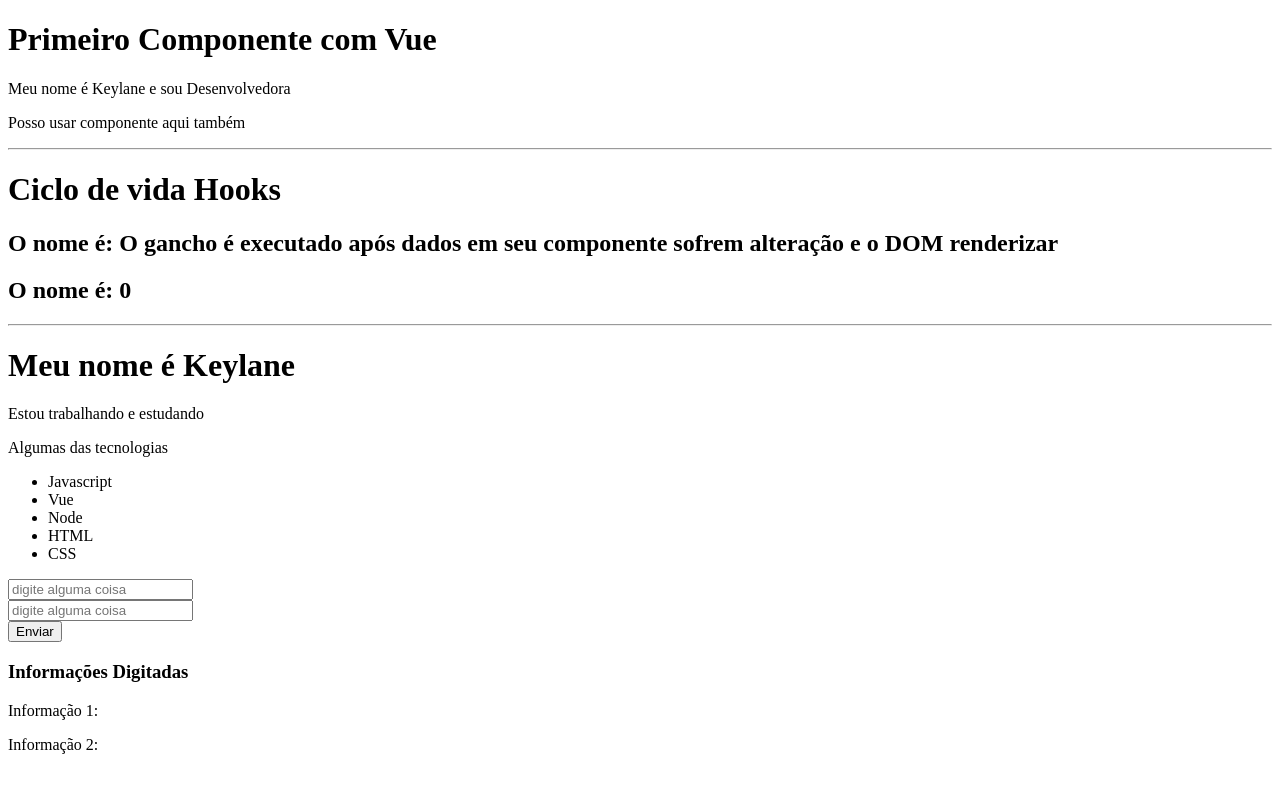
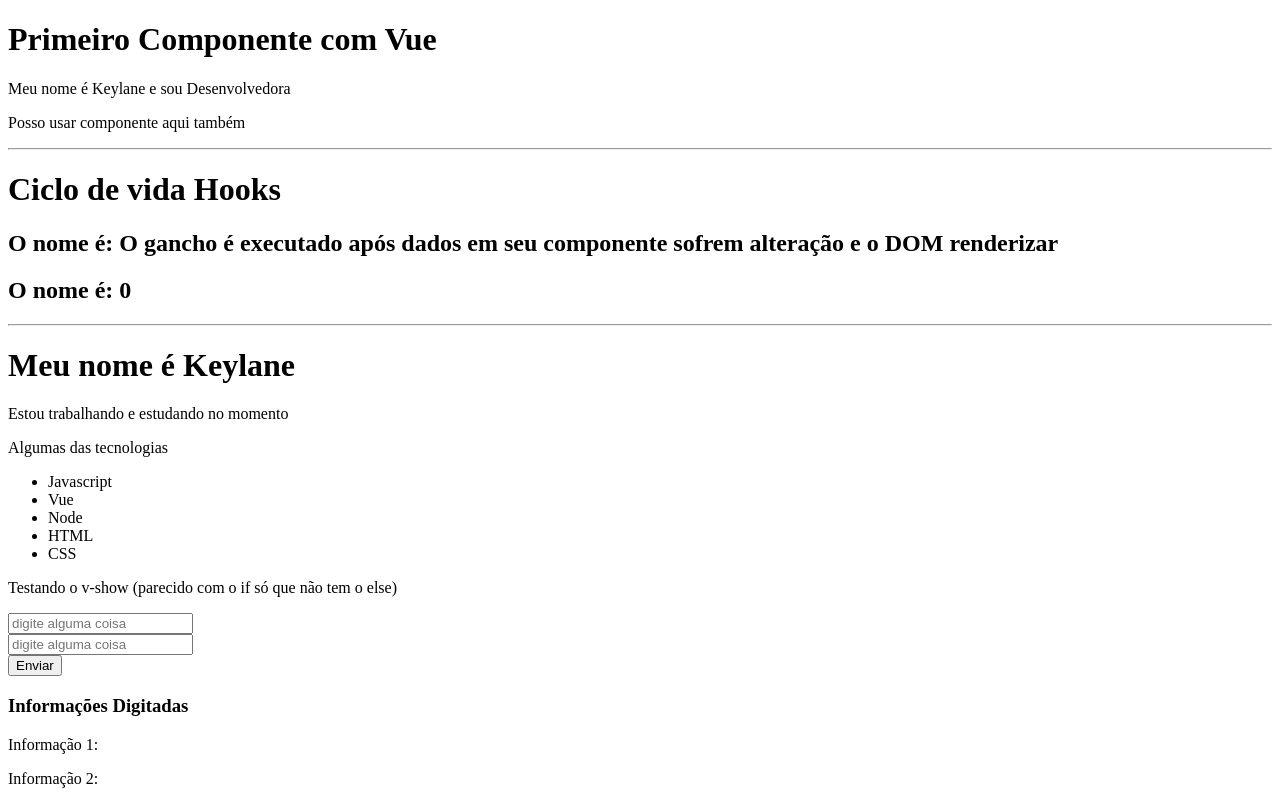
Before and after one commit to KeylaneSilva/initVuejs, a Vue app in the folder projeto-instalacaoAv/: page / in a window 1280 px wide. Built offline with nearby package versions, Linux system fonts and the light colour scheme; the HTML template or start-up script is replaced by a standard one.

Commit message:
diretivas v-if v-show

```diff
--- a/projeto-instalacaoAv/src/components/Info.vue
+++ b/projeto-instalacaoAv/src/components/Info.vue
@@ -1,6 +1,7 @@
 <template>
   <div>
-    <p>Estou trabalhando e estudando</p>
+    <p v-if="status_trabalho">Estou trabalhando e estudando no momento</p>
+    <p v-else>Não estou trabalhando e nem estudando no momento</p>
     <p>Algumas das tecnologias</p>
     <ul>
       <li>{{tecnologia1}}</li>
@@ -9,6 +10,8 @@
       <li>{{tecnologia4}}</li>
       <li>{{tecnologia5}}</li>
     </ul>
+
+    <p v-show="teste_show">Testando o v-show (parecido com o if só que não tem o else)</p>
   </div>
 </template>
 
@@ -23,6 +26,8 @@
         tecnologia3: 'Node',
         tecnologia4: 'HTML',
         tecnologia5: 'CSS',
+        status_trabalho: true,
+        teste_show: true
       }
     }
   }
```
